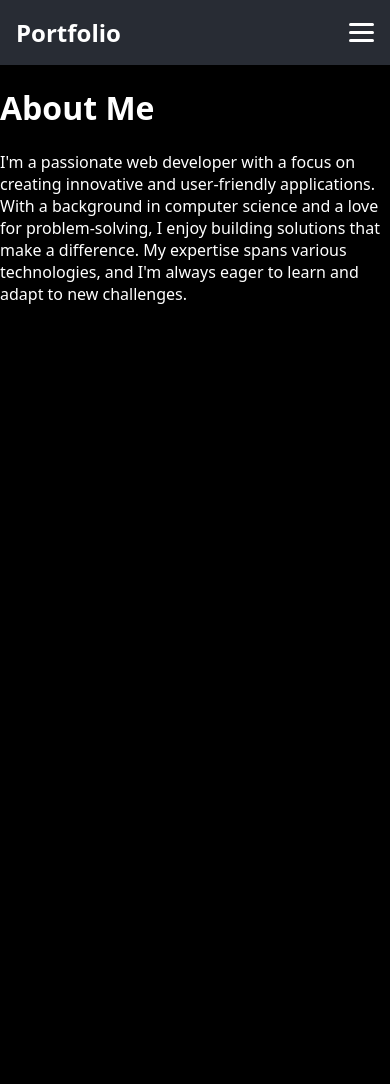
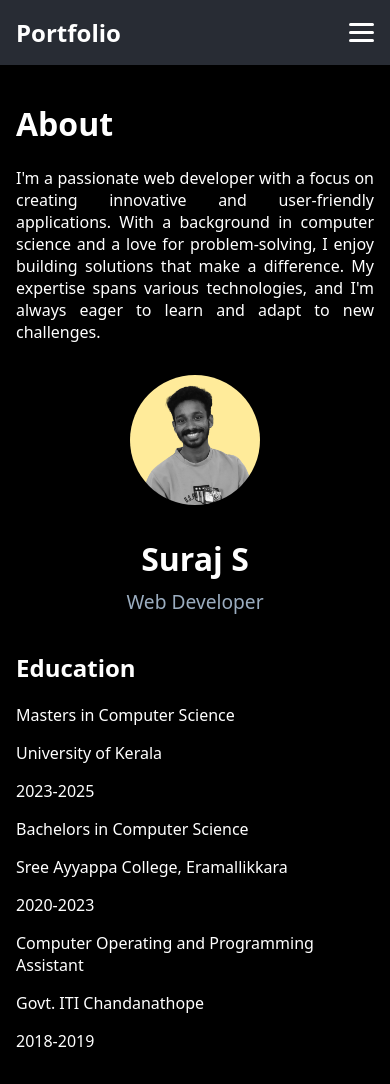
Before and after one commit to surajsooraj26/portfolio, a React (Vite) app: page /portfolio/about in a window 390 px wide. Before the commit the page ends 844 px from the top, so only its background shows below. Built offline with nearby package versions, Linux system fonts and the light colour scheme.

Commit message:
mobile about

```diff
--- a/src/components/Desktop/Navbar.css
+++ b/src/components/Desktop/Navbar.css
@@ -46,7 +46,7 @@ button {
   background-color: #21a1f1;
 }
 
-.profile img {
+.left_section .profile img {
   width: 32px;
   height: 32px;
   border-radius: 50%;
--- /dev/null
+++ b/src/components/Mobile/MobileAbout.css
@@ -0,0 +1,5 @@
+.mobile-about {
+  padding: 1rem;
+  margin: 0 auto;
+  width: 100%;
+}
--- a/src/components/Mobile/MobileAbout.jsx
+++ b/src/components/Mobile/MobileAbout.jsx
@@ -1,14 +1,40 @@
+import "./MobileAbout.css";
 function MobileAbout() {
   return (
     <div className="mobile-about">
-      <h1>About Me</h1>
-      <p>
-        I'm a passionate web developer with a focus on creating innovative and
-        user-friendly applications. With a background in computer science and a
-        love for problem-solving, I enjoy building solutions that make a
-        difference. My expertise spans various technologies, and I'm always
-        eager to learn and adapt to new challenges.
-      </p>
+      <h1>About</h1>
+      <div className="mobile-intro">
+        <p>
+          I'm a passionate web developer with a focus on creating innovative and
+          user-friendly applications. With a background in computer science and
+          a love for problem-solving, I enjoy building solutions that make a
+          difference. My expertise spans various technologies, and I'm always
+          eager to learn and adapt to new challenges.
+        </p>
+      </div>
+      <div className="mobile-profile">
+        <img src="profile.jpg" loading="lazy" alt="Profile" />
+        <h1>Suraj S</h1>
+        <p>Web Developer</p>
+      </div>
+      <div className="mobile-educations">
+        <h2>Education</h2>
+        <div className="mobile-education">
+          <p className="course">Masters in Computer Science</p>
+          <p>University of Kerala</p>
+          <p>2023-2025</p>
+        </div>
+        <div className="mobile-education">
+          <p className="course">Bachelors in Computer Science</p>
+          <p>Sree Ayyappa College, Eramallikkara</p>
+          <p>2020-2023</p>
+        </div>
+        <div className="mobile-education">
+          <p className="course">Computer Operating and Programming Assistant</p>
+          <p>Govt. ITI Chandanathope</p>
+          <p>2018-2019</p>
+        </div>
+      </div>
     </div>
   );
 }
--- a/src/components/Mobile/MobileHome.css
+++ b/src/components/Mobile/MobileHome.css
@@ -1,37 +1,38 @@
-.mobile-home {
+.mobile-home,
+.mobile-about {
   padding: 1rem;
   margin: 0 auto;
   max-width: 100%;
 }
-.mobile-home .profile {
+.mobile-profile {
   display: flex;
   flex-direction: column;
   align-items: center;
   padding: 1rem;
 }
-.mobile-home .profile img {
+.mobile-profile img {
   width: 40%;
   height: auto;
   border-radius: 50%;
   object-fit: cover;
 }
-.mobile-home .profile h1 {
+.mobile-profile h1 {
   font-size: 2rem;
   margin-top: 2rem;
   margin-bottom: 0.5rem;
 }
-.mobile-home .profile p {
+.mobile-profile p {
   font-size: 1.2rem;
   color: #9badc0;
 
   margin-top: 0rem;
   margin-bottom: 0rem;
 }
-.mobile-home .intro {
+.mobile-intro {
   margin-top: 1rem;
   font-size: 1rem;
 }
-.mobile-home .intro p {
+.mobile-intro p {
   text-align: justify;
   text-justify: inter-word;
 }
--- a/src/components/Mobile/MobileHome.jsx
+++ b/src/components/Mobile/MobileHome.jsx
@@ -5,7 +5,7 @@ function MobileHome() {
   const [showNavbar, setShowNavbar] = useNavbar();
   return (
     <div className="mobile-home" onClick={() => setShowNavbar(false)}>
-      <div className="intro">
+      <div className="mobile-intro">
         <h1>Hi, I'm Suraj!</h1>
         <p>
           A passionate web developer with a focus on creating innovative and
@@ -15,7 +15,7 @@ function MobileHome() {
           eager to learn and adapt to new challenges.
         </p>
       </div>
-      <div className="profile">
+      <div className="mobile-profile">
         <img src="profile.jpg" loading="lazy" alt="Profile" />
         <h1>Suraj S</h1>
         <p>Web Developer</p>
```
